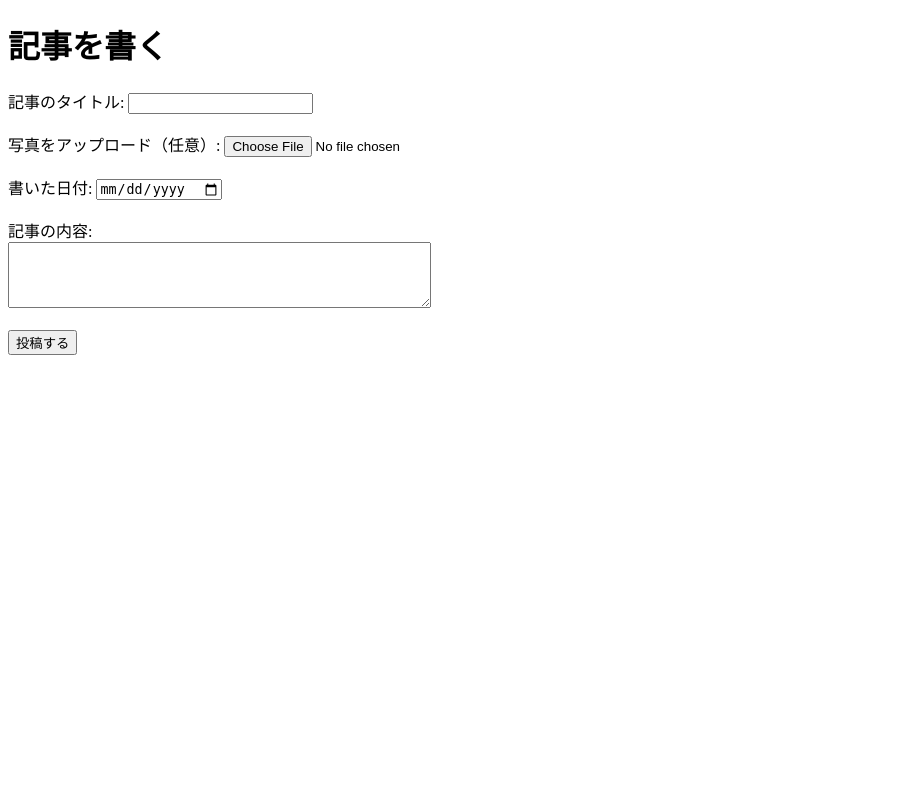
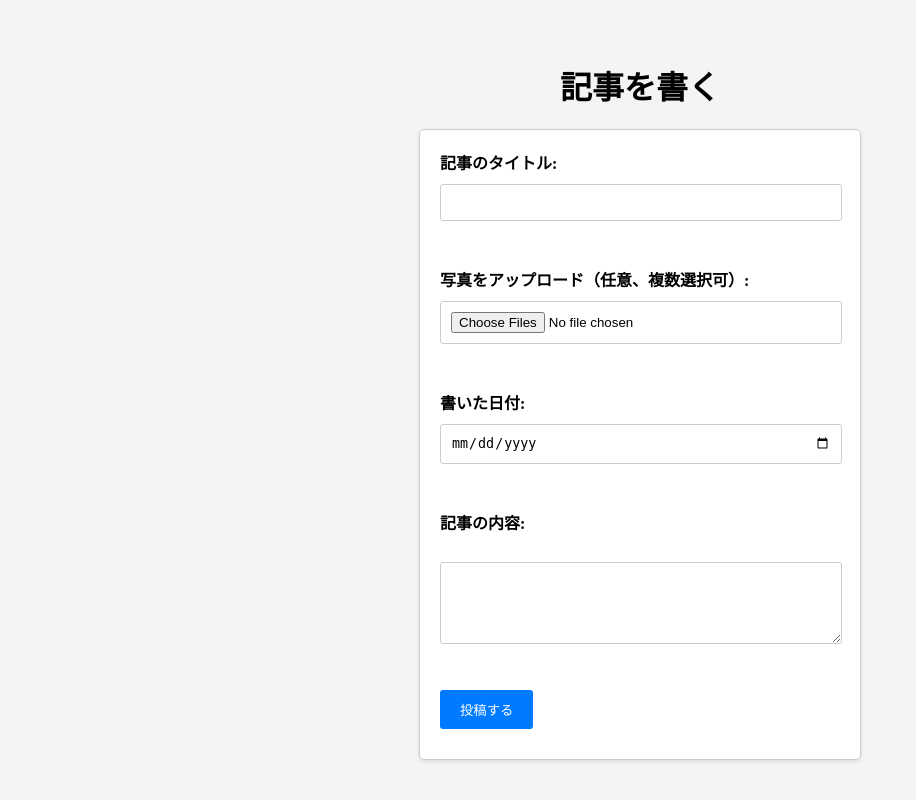
Before and after one commit to nishiyu0919/Chelsea, a Flask app: page /write in a window 1280 px wide. Shown: the whole page, without its empty margins (0-916 px from the left). Run offline with Flask 3, Linux system fonts and the light colour scheme.

Commit message:
10/3 11:51

```diff
--- a/app.py
+++ b/app.py
@@ -9,6 +9,7 @@ blog_posts = []
 def index():
     return render_template('top.html', blog_posts=blog_posts)
 
+# /write ルートを追加
 @app.route('/write', methods=['GET', 'POST'])
 def write():
     if request.method == 'POST':
--- /dev/null
+++ b/static/css/write.css
@@ -0,0 +1,86 @@
+/* ページ全体のスタイル */
+body {
+    display: flex;
+    flex-direction: column;
+    align-items: center;
+    justify-content: center;
+    height: 100vh;
+    margin: 0;
+    padding: 0;
+    background-color: #f4f4f4;
+}
+
+/* ヘッダータイトルのスタイル */
+h1 {
+    text-align: center;
+}
+
+/* フォームのスタイル */
+form {
+    max-width: 400px;
+    width: 100%;
+    padding: 20px;
+    background-color: #fff;
+    border: 1px solid #ccc;
+    border-radius: 5px;
+    box-shadow: 0 2px 4px rgba(0, 0, 0, 0.1);
+}
+
+/* フォーム要素のスタイル */
+label, input, textarea {
+    display: block;
+    margin-bottom: 10px;
+}
+
+/* ラベルのスタイル */
+label {
+    font-weight: bold;
+}
+
+/* テキスト入力、日付入力、ファイル入力、テキストエリアのスタイル */
+input[type="text"],
+input[type="date"],
+input[type="file"],
+textarea {
+    width: calc(100% - 20px); /* 横の余白を均等に設定 */
+    padding: 10px;
+    border: 1px solid #ccc;
+    border-radius: 3px;
+}
+
+/* 送信ボタンのスタイル */
+input[type="submit"] {
+    background-color: #007BFF;
+    color: #fff;
+    padding: 10px 20px;
+    border: none;
+    border-radius: 3px;
+    cursor: pointer;
+}
+
+/* 送信ボタンのホバースタイル */
+input[type="submit"]:hover {
+    background-color: #0056b3;
+}
+
+.image-preview {
+    display: flex;
+    flex-wrap: wrap;
+}
+.image-preview img {
+    max-width: 100px;
+    max-height: 100px;
+    margin: 5px;
+}
+.image-preview .image-item {
+    position: relative;
+}
+.image-preview .image-item .remove-button {
+    position: absolute;
+    top: 0;
+    right: 0;
+    background-color: red;
+    color: white;
+    padding: 3px 5px;
+    cursor: pointer;
+}
--- a/templates/top.html
+++ b/templates/top.html
@@ -23,5 +23,6 @@
         </div>
         <!-- 他の記事も同様に追加 -->
     </div>
+    <a href="{{ url_for('write') }}">記事を書く</a>
 </body>
 </html>
--- a/templates/write.html
+++ b/templates/write.html
@@ -3,6 +3,7 @@
 <head>
     <meta charset="UTF-8">
     <meta name="viewport" content="width=device-width, initial-scale=1.0">
+    <link rel="stylesheet" href="{{ url_for('static', filename='css/write.css') }}">
     <title>記事を書く</title>
 </head>
 <body>
@@ -11,8 +12,11 @@
         <label for="title">記事のタイトル:</label>
         <input type="text" id="title" name="title" required><br><br>
 
-        <label for="image">写真をアップロード（任意）:</label>
-        <input type="file" id="image" name="image"><br><br>
+        <label for="image">写真をアップロード（任意、複数選択可）:</label>
+        <input type="file" id="image" name="image" multiple><br><br>
+
+        <!-- 写真のプレビューを表示するための要素 -->
+        <div class="image-preview" id="image-preview"></div>
 
         <label for="date">書いた日付:</label>
         <input type="date" id="date" name="date" required><br><br>
@@ -22,5 +26,37 @@
 
         <input type="submit" value="投稿する">
     </form>
+
+    <!-- JavaScriptを使用して写真のプレビューを更新 -->
+    <script>
+        const imageInput = document.getElementById('image');
+        const imagePreview = document.getElementById('image-preview');
+
+        imageInput.addEventListener('change', (e) => {
+            // 選択されたファイルを処理
+            for (const file of e.target.files) {
+                if (file.type.startsWith('image/')) {
+                    const imageItem = document.createElement('div');
+                    imageItem.classList.add('image-item');
+
+                    const img = document.createElement('img');
+                    img.src = URL.createObjectURL(file);
+                    img.setAttribute('width', '100');
+                    img.setAttribute('height', '100');
+                    imageItem.appendChild(img);
+
+                    const removeButton = document.createElement('span');
+                    removeButton.classList.add('remove-button');
+                    removeButton.innerText = '×';
+                    removeButton.addEventListener('click', () => {
+                        imageItem.remove(); // ×マークをクリックして写真を削除
+                    });
+                    imageItem.appendChild(removeButton);
+
+                    imagePreview.appendChild(imageItem);
+                }
+            }
+        });
+    </script>
 </body>
 </html>
```
Also changed, not shown: static/css/top.css (+13 -10 lines).
